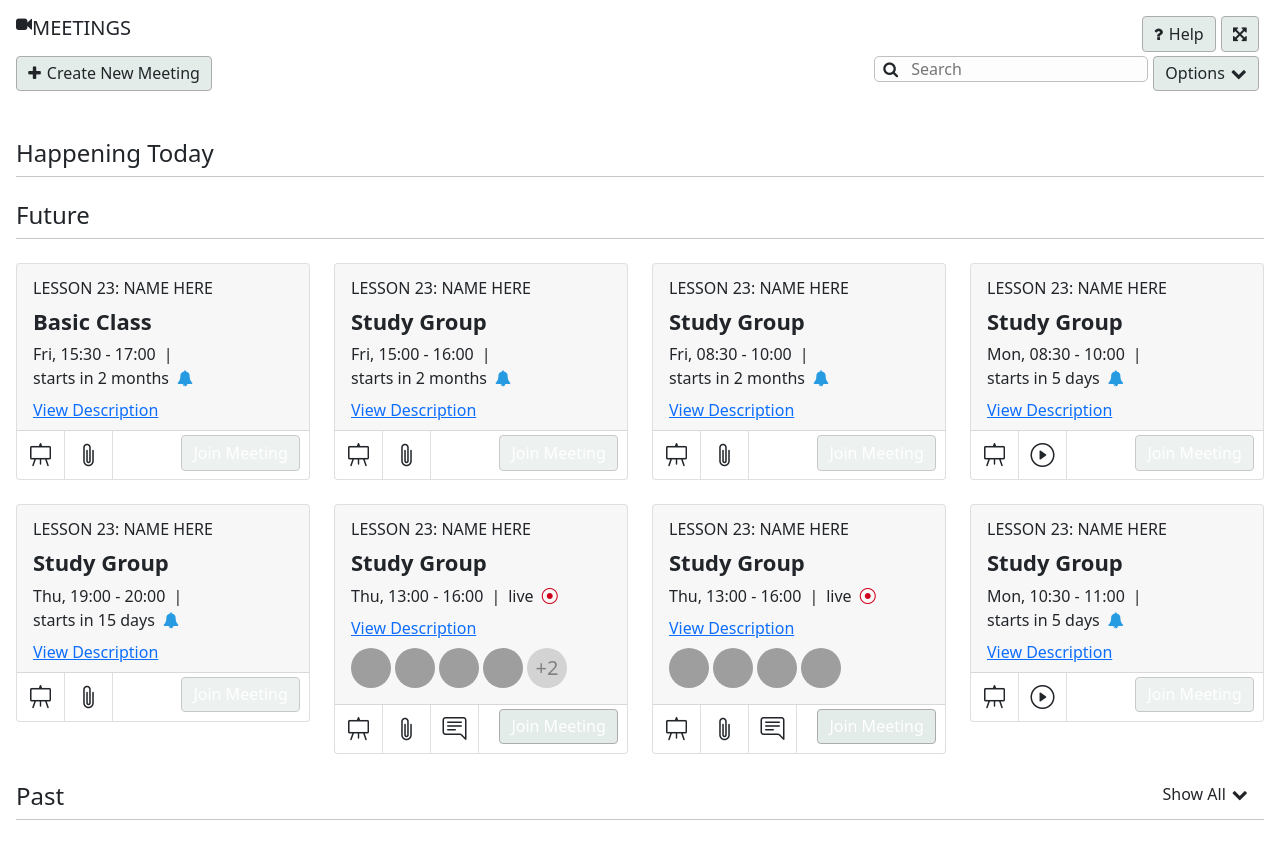
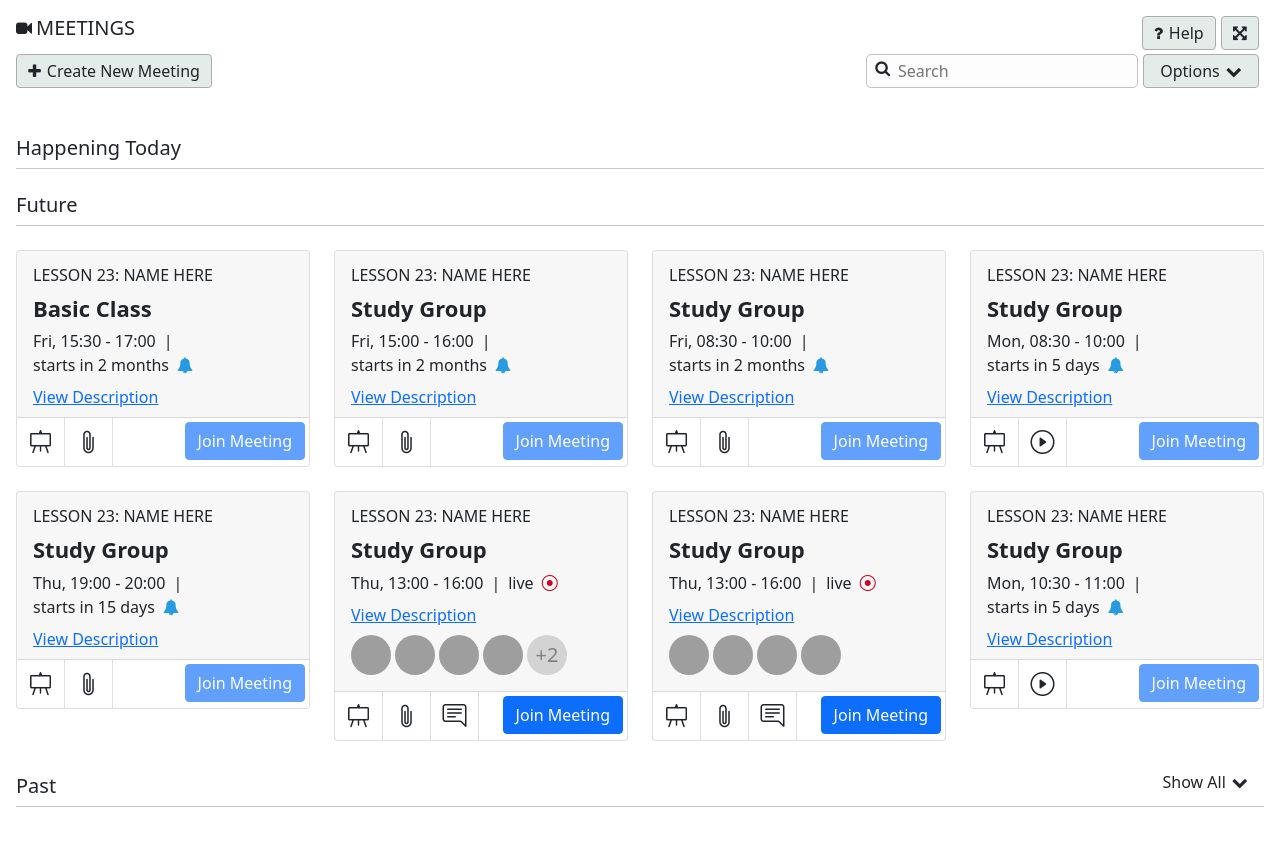
Before and after one commit to stetsche/meetings-ui, a Vue app: page / in a window 1280 px wide. Shown: the top 846 px of the page. Built offline with nearby package versions, Linux system fonts and the light colour scheme; data requests are answered from the project's data file; grey boxes are pictures that could not be loaded.

Commit message:
little improvements for the App

```diff
--- a/src/App.vue
+++ b/src/App.vue
@@ -1,6 +1,7 @@
 <template>
   <div class="m-2 p-2">
-    <div class="d-flex 1 mb-1">
+
+    <div class="d-flex 1 mb-1 div-heigth">
       <i class="fa fa-video-camera icon-wrap"></i>
       <h5>MEETINGS</h5>
       <SakaiButton class="ms-auto" text="Help">
@@ -15,7 +16,7 @@
       </SakaiButton>
     </div>
 
-    <div class="d-flex 2 mb-5">
+    <div class="d-flex 2 mb-5 div-heigth">
       <SakaiButton text="Create New Meeting">
         <template #prepend>
           <i class="fa fa-plus marginR"></i>
@@ -29,7 +30,7 @@
       <div @click="showMenu = !showMenu">
         <SakaiDropdown :items="items" :widthRem="8.5">
           <template #activation>
-            <SakaiButton class="ms-0" text="Options">
+            <SakaiButton class="ms-0" text="Options" style="width:116px;">
               <template #append>
                 <i class="fa marginL" :class="showMenu ? 'fa-chevron-up' : 'fa-chevron-down'"></i>
               </template>
@@ -39,9 +40,9 @@
       </div>
     </div>
 
-        <h4 class="accordion-header" id="flush-headingOne">
+        <h5 class="accordion-header" id="flush-headingOne">
             Happening Today
-        </h4>
+        </h5>
         <hr class="mb-0 mt-2"/>
         <div>
           <div class="accordion-body p-0 pb-4">
@@ -63,9 +64,9 @@
             </div>
           </div>
         </div>
-        <h4 class="accordion-header" id="flush-headingTwo">
+        <h5 class="accordion-header" id="flush-headingTwo">
             Future
-        </h4>
+        </h5>
         <hr class="mb-0 mt-2"/>
         <div>
           <div class="accordion-body p-0 pb-4">
@@ -89,7 +90,7 @@
         </div>
         <div class="d-flex align-items-end">
           <div>
-            <h4 class="accordion-header" id="flush-headingThree">Past</h4>
+            <h5 class="accordion-header" id="flush-headingThree">Past</h5>
           </div>
           <div class="ms-auto">
             <div @click="showMenu = !showMenu" class="ms-auto">
@@ -147,8 +148,26 @@ export default {
   },
   data() {
     return {
-     meetingsList: []
+     meetingsList: [],
+     showMenu: false
     };
+  },
+  props: {
+    items: {
+      type: Array,
+      default: () => [
+        { id: 0, icon: 'fa-lock', string: 'Permissions', url: "https://translate.google.es/?hl=es&sl=es&tl=en&op=translate" },
+        { id: 1, icon: 'fa-book', string: 'Templates', url: "https://getbootstrap.com/docs/5.0/components/card/#list-groups" },
+        { id: 2, icon: 'fa-link', string: 'Link', url: "https://v3.vuejs.org/guide/list.html#v-for-with-a-component" }
+      ]
+    },
+    showAll: {
+      type: Array,
+      default: () => [
+        { id: 0, icon: 'fa-th-large', string: 'All', url: "https://translate.google.es/?hl=es&sl=es&tl=en&op=translate" },
+        { id: 1, icon: 'fa-play-circle', string: 'Recordings', url: "https://getbootstrap.com/docs/5.0/components/card/#list-groups" }
+      ]
+    }
   },
   methods: {
     loadMeetingsList: async function () {
@@ -196,4 +215,10 @@ export default {
 @import "https://cdnjs.cloudflare.com/ajax/libs/font-awesome/4.6.3/css/font-awesome.min.css";
 @import '../node_modules/bootstrap/dist/css/bootstrap.min.css';
 @import "https://cdn.jsdelivr.net/npm/bootstrap-icons@1.7.0/font/bootstrap-icons.css";
+.icon-wrap {
+  margin: 4px 4px 0px 0px;
+}
+.div-heigth {
+  line-height: 1.4rem;
+}
 </style>
--- a/src/components/sakai-button.vue
+++ b/src/components/sakai-button.vue
@@ -43,12 +43,14 @@ export default {
 }
 </script>
 
-<style>
+<style scoped>
 .btn {
   background-color: rgb(228, 236, 233) !important;
   border: 1px solid rgb(172, 172, 172) !important;
   padding: 0.3rem 0.7rem !important;
   margin-right: 5px;
+  line-height: inherit !important;
+  height: 100%;
 }
 .btn:hover {
   background-color: rgb(218, 226, 233) !important;
--- a/src/components/sakai-input.vue
+++ b/src/components/sakai-input.vue
@@ -50,14 +50,14 @@ export default {
   border: 1px solid silver;
   border-radius: 5px;
   width: fit-content;
-  height: fit-parent;
+  height: 100%;
   margin-right: 5px;
 }
 .sakai-input{
   border: 0;
   background: transparent;
   outline: none;
-  padding: 0px 5px;
+  padding: 0px 8px;
 }
 .wrapper {
   position: relative;
@@ -65,9 +65,8 @@ export default {
   min-width: 100px;
 }
 .search-icon {
-  top: 6px;
-  left: 8px;
-  padding: 4px 8px 4px 8px;
+  padding: 0 0 0 8px;
+  vertical-align: middle;
 }
 .invalid-style {
   outline: 1px solid rgb(255, 120, 96);
```
Also changed, not shown: 1 other file (tests, documents, lock files or other folders).
